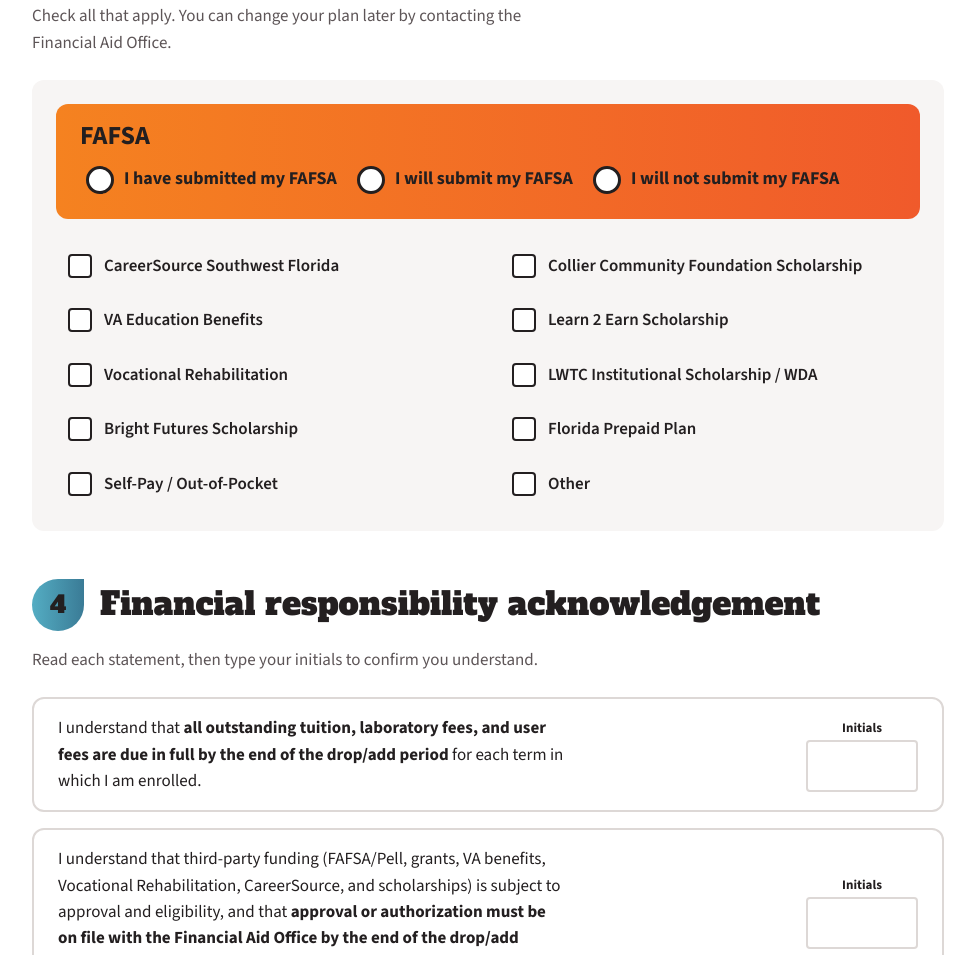
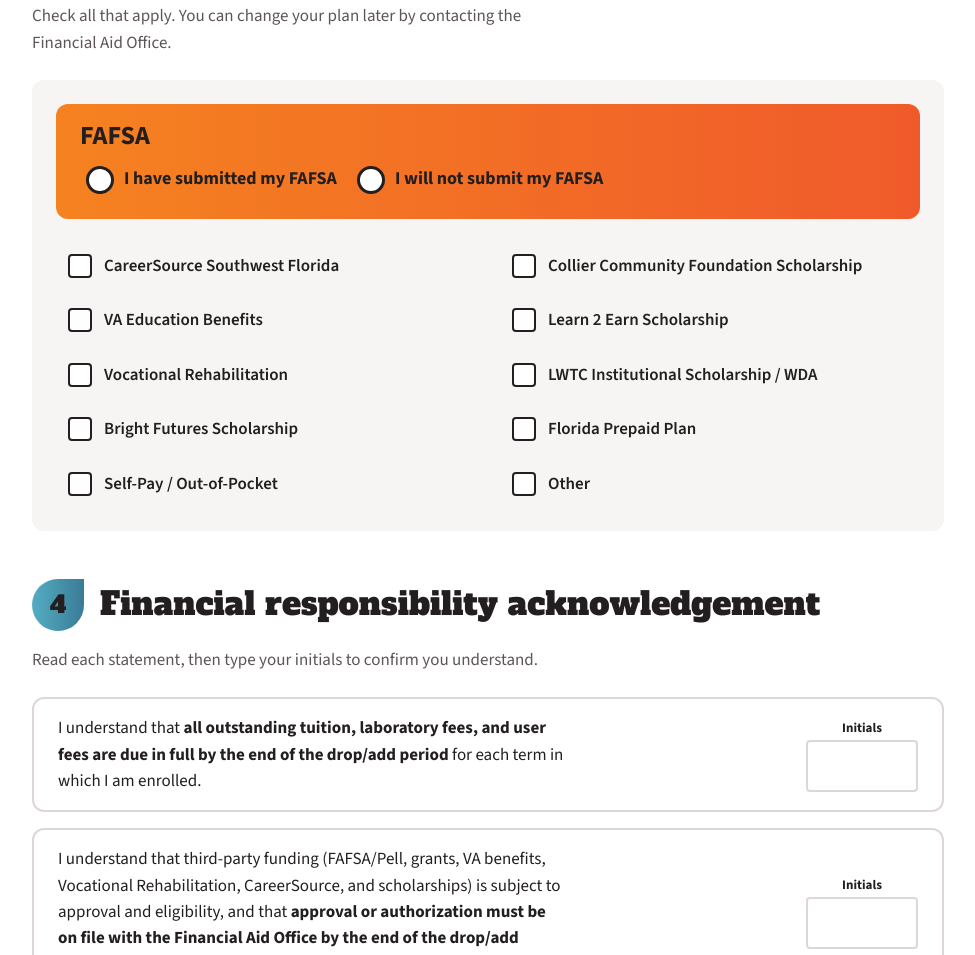
Before and after one commit to LWTCApps/finance, a plain HTML site: page forms/financial-responsibility/index.html in a window 1280 px wide. Shown: the part 2522-3477 px from the top of the page, without its empty margins (152-1127 px from the left). Drawn offline with Linux system fonts and the light colour scheme; no server answers.

Commit message:
Comment out FAFSA submission option
Commented out the option for submitting FAFSA.

```diff
--- a/forms/financial-responsibility/index.html
+++ b/forms/financial-responsibility/index.html
@@ -108,7 +108,7 @@
               <div class="fl" id="fafsaLabel">FAFSA</div>
               <div class="sub">
                 <label class="chk"><input type="radio" name="fafsa" value="I have submitted my FAFSA"><span>I have submitted my FAFSA</span></label>
-                <label class="chk"><input type="radio" name="fafsa" value="I will submit my FAFSA"><span>I will submit my FAFSA</span></label>
+                <!-- <label class="chk"><input type="radio" name="fafsa" value="I will submit my FAFSA"><span>I will submit my FAFSA</span></label> -->
                 <label class="chk"><input type="radio" name="fafsa" value="I will not submit my FAFSA"><span>I will not submit my FAFSA</span></label>
               </div>
             </div>
```
